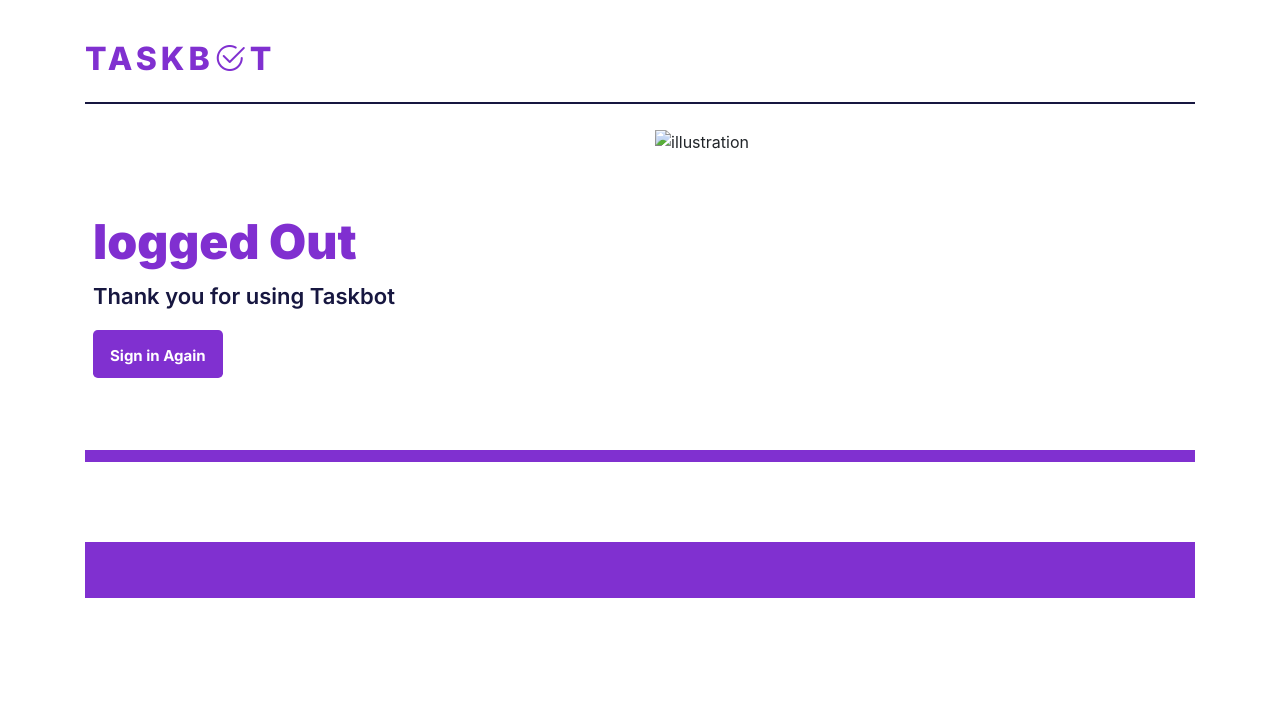
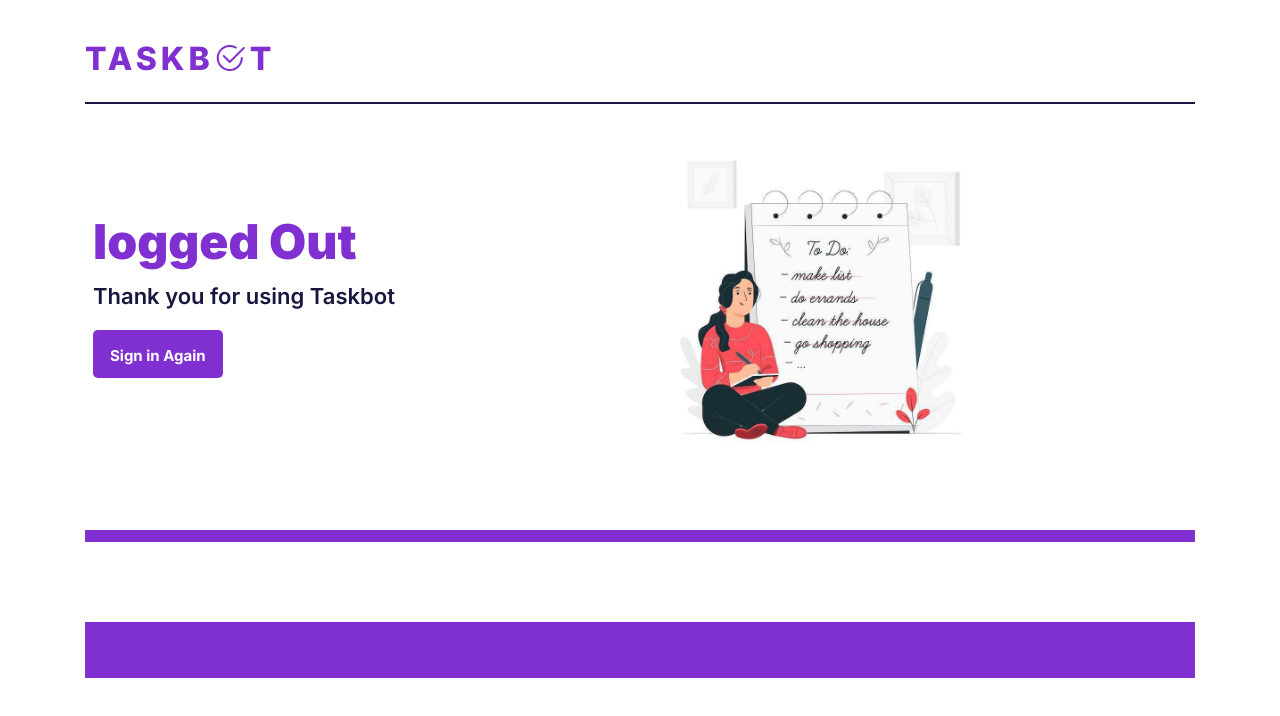
Before and after one commit to Moh922/Todo-list, a website: page Login-signup pages/logout.html in a window 1280 px wide. Drawn offline with nearby package versions, Linux system fonts and the light colour scheme.

Commit message:
Update logout.html

```diff
--- a/Login-signup pages/logout.html
+++ b/Login-signup pages/logout.html
@@ -91,7 +91,7 @@
                 <button type="submit" class="btn btn-lg" style="background-color: #8030D0;"><a href="login.html">Sign in Again</a></button>
             </div>
             <div class="col-lg-6">
-                <img src="images/list-concept-illustration_114360-1208.jpg" alt="illustration" style="height: 400; width: 330px">
+                <img src="/images/list-concept-illustration_114360-1208.jpg" alt="illustration" style="height: 400; width: 330px">
             </div>
         </div>
         <div class="row mt-5">
```
